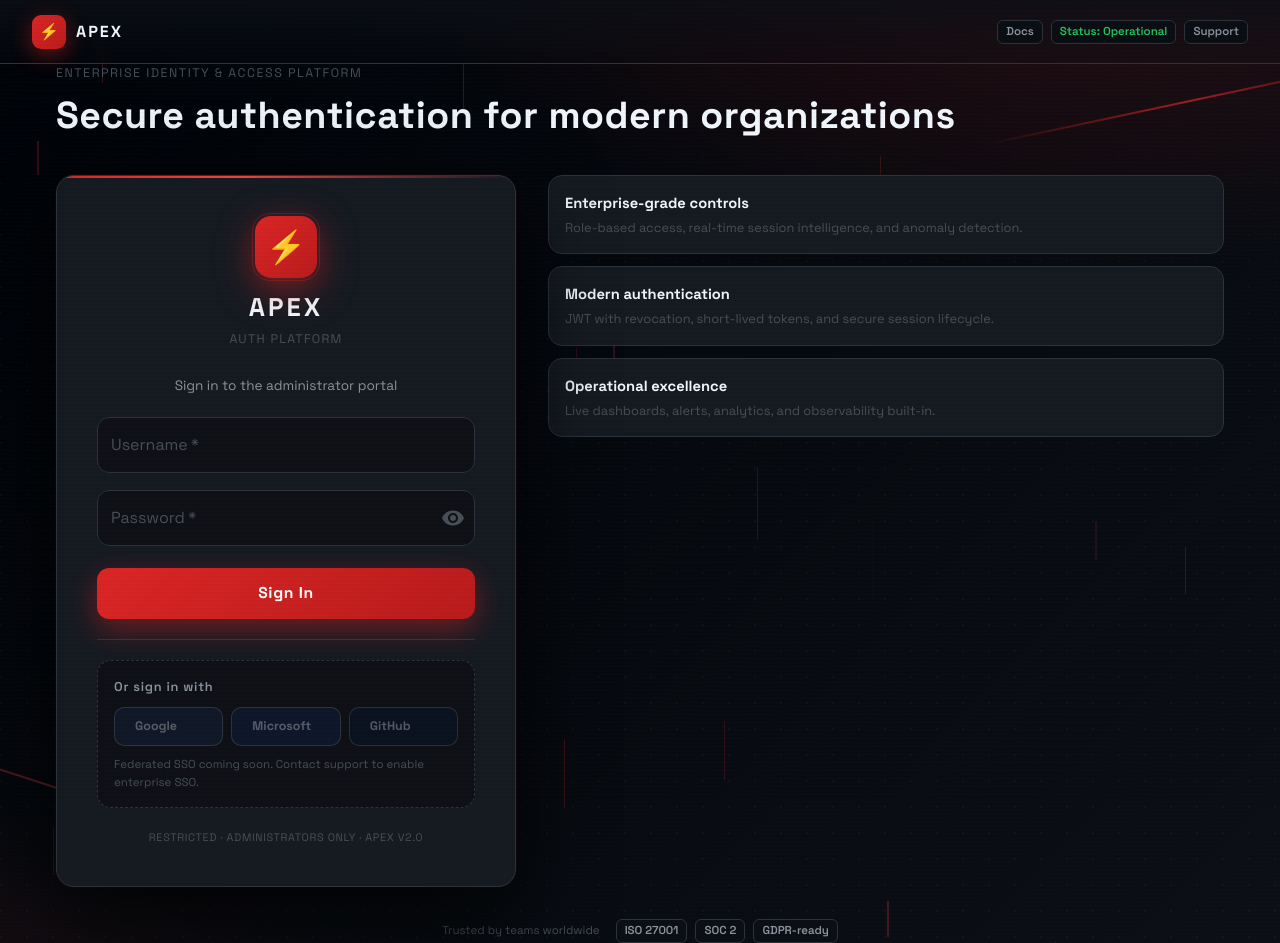
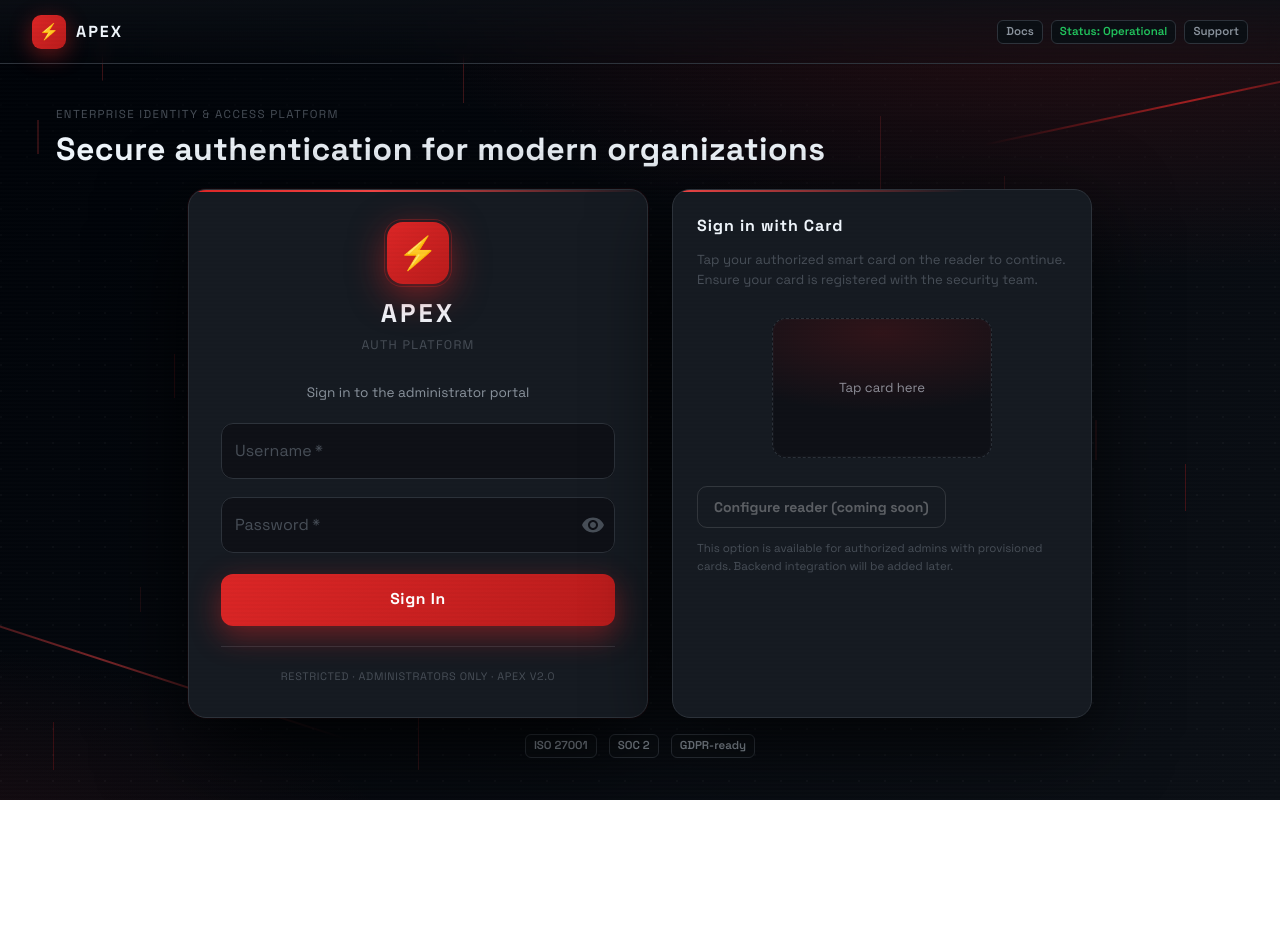
Before and after one commit to rudranshhere009/Authentication-Server, a React (Create React App) app in the folder admin-dashboard/: page /login in a window 1280 px wide. After the commit the page ends 800 px from the top, so only its background shows below. Built offline with nearby package versions, Linux system fonts and the light colour scheme; no server answers.

Commit message:
Theme Alterations

```diff
--- a/admin-dashboard/src/Components/LoginForm.jsx
+++ b/admin-dashboard/src/Components/LoginForm.jsx
@@ -69,7 +69,7 @@ function LoginForm({ handleLogin, error, isLoading }) {
   return (
     <Box
       sx={{
-        minHeight: "100vh",
+        height: "100vh",
         position: "relative",
         overflow: "hidden",
         display: "flex",
@@ -237,27 +237,27 @@ function LoginForm({ handleLogin, error, isLoading }) {
 
       {/* Centered container */}
       <Box sx={{ width: "100%", maxWidth: 1200, mt: { xs: 6, md: 8 }, px: 2, position: "relative", zIndex: 4 }}>
-        {/* Headline band */}
-        <Box sx={{ display: { xs: "none", lg: "block" }, mb: 4 }}>
-          <Typography sx={{ color: C.text500, fontSize: "0.78rem", letterSpacing: "0.12em", textTransform: "uppercase" }}>
+        {/* Headline band (compact to avoid scrolling) */}
+        <Box sx={{ display: { xs: "none", lg: "block" }, mb: 2 }}>
+          <Typography sx={{ color: C.text500, fontSize: "0.72rem", letterSpacing: "0.12em", textTransform: "uppercase" }}>
             Enterprise Identity & Access Platform
           </Typography>
-          <Typography sx={{ fontFamily: '"Orbitron", sans-serif', fontWeight: 900, fontSize: { lg: "2.35rem" }, color: C.text100, letterSpacing: "0.5px", mt: 0.5 }}>
+          <Typography sx={{ fontFamily: '"Orbitron", sans-serif', fontWeight: 900, fontSize: { lg: "2rem" }, color: C.text100, letterSpacing: "0.5px", mt: 0.25 }}>
             Secure authentication for modern organizations
           </Typography>
         </Box>
 
         {/* Main layout: centered card */}
-        <Box sx={{ display: "flex", alignItems: "flex-start", justifyContent: "center", gap: 4, flexWrap: "wrap" }}>
+        <Box sx={{ display: "flex", alignItems: "stretch", justifyContent: "center", gap: 3, flexWrap: "nowrap" }}>
           {/* Auth Card */}
           <Box
             sx={{
-              width: "100%",
-              maxWidth: 460,
+              width: 460,
+              flexShrink: 0,
               bgcolor: C.char600,
               border: `1px solid ${C.char400}`,
               borderRadius: "18px",
-              p: { xs: 3.5, sm: 5 },
+              p: 4,
               position: "relative",
               boxShadow: "0 28px 90px rgba(0,0,0,0.85), 0 0 0 1px rgba(220,38,38,0.08)",
               overflow: "hidden",
@@ -383,94 +383,94 @@ function LoginForm({ handleLogin, error, isLoading }) {
 
             <Divider sx={{ my: 2.5, borderColor: C.char400 }} />
 
-            {/* Sign in with card */}
-            <Box
-              sx={{
-                bgcolor: C.char700,
-                border: `1px dashed ${C.char400}`,
-                borderRadius: "14px",
-                p: 2,
-                display: "flex",
-                flexDirection: "column",
-                gap: 1.25,
-              }}
-            >
-              <Typography sx={{ color: C.text300, fontSize: "0.8rem", fontWeight: 600, letterSpacing: "0.06em" }}>
-                Or sign in with
-              </Typography>
-              <Box sx={{ display: "grid", gridTemplateColumns: "repeat(3, 1fr)", gap: 1 }}>
-                {[{label: 'Google', bg: '#111827', border: C.char400}, {label: 'Microsoft', bg: '#0f172a', border: C.char400}, {label: 'GitHub', bg: '#0b1220', border: C.char400}].map((p) => (
-                  <Button
-                    key={p.label}
-                    variant="outlined"
-                    disabled
-                    sx={{
-                      justifyContent: 'flex-start',
-                      color: C.text100,
-                      borderColor: p.border,
-                      bgcolor: p.bg,
-                      textTransform: 'none',
-                      fontWeight: 700,
-                      fontSize: '0.78rem',
-                      borderRadius: '10px',
-                      py: 1,
-                      '&:hover': { borderColor: C.redLt, bgcolor: `${C.redGlow}` },
-                    }}
-                  >
-                    {p.label}
-                  </Button>
-                ))}
-              </Box>
-              <Typography sx={{ color: C.text500, fontSize: '0.72rem' }}>
-                Federated SSO coming soon. Contact support to enable enterprise SSO.
-              </Typography>
-            </Box>
-
-            <Typography variant="caption" sx={{ display: "block", textAlign: "center", color: C.text500, mt: 2.5, fontSize: "0.68rem", fontFamily: '"Space Grotesk", sans-serif', letterSpacing: "0.06em", textTransform: "uppercase" }}>
+            <Typography variant="caption" sx={{ display: "block", textAlign: "center", color: C.text500, mt: 2, fontSize: "0.68rem", fontFamily: '"Space Grotesk", sans-serif', letterSpacing: "0.06em", textTransform: "uppercase" }}>
               Restricted · Administrators Only · APEX v2.0
             </Typography>
           </Box>
 
-          {/* Right-side value props (desktop) */}
-          <Box sx={{ display: { xs: "none", lg: "flex" }, flexDirection: "column", gap: 1.5, minWidth: 420, flex: 1 }}>
-            <Box sx={{
+          {/* Right-side: Sign in with Card (frontend only) */}
+          <Box sx={{ width: 420, flexShrink: 0, display: { xs: "none", md: "flex" } }}>
+            <Box
+              sx={{
                 bgcolor: C.char600,
                 border: `1px solid ${C.char400}`,
-              borderRadius: "14px",
-              p: 2,
-            }}>
-              <Typography sx={{ color: C.text100, fontWeight: 700, fontSize: "0.92rem" }}>Enterprise-grade controls</Typography>
-              <Typography sx={{ color: C.text500, fontSize: "0.8rem", mt: 0.5 }}>Role-based access, real-time session intelligence, and anomaly detection.</Typography>
+                borderRadius: "18px",
+                p: 3,
+                display: "flex",
+                flexDirection: "column",
+                gap: 1.5,
+                alignSelf: "stretch",
+                position: "relative",
+                overflow: "hidden",
+                boxShadow: "0 24px 80px rgba(0,0,0,0.7)",
+                "&::before": {
+                  content: '""',
+                  position: "absolute",
+                  top: 0,
+                  left: 0,
+                  right: 0,
+                  height: 2,
+                  background: `linear-gradient(90deg, ${C.redLt} 0%, transparent 70%)`,
+                },
+              }}
+            >
+              <Typography sx={{ color: C.text100, fontWeight: 800, fontSize: "1rem", letterSpacing: "0.06em" }}>
+                Sign in with Card
+              </Typography>
+              <Typography sx={{ color: C.text500, fontSize: "0.82rem", lineHeight: 1.5 }}>
+                Tap your authorized smart card on the reader to continue. Ensure your card is registered with the security team.
+              </Typography>
+
+              <Box sx={{ display: 'flex', alignItems: 'center', justifyContent: 'center', py: 2 }}>
+                <Box
+                  sx={{
+                    width: 220,
+                    height: 140,
+                    borderRadius: '14px',
+                    border: `1px dashed ${C.char400}`,
+                    bgcolor: C.char700,
+                    display: 'flex',
+                    alignItems: 'center',
+                    justifyContent: 'center',
+                    boxShadow: 'inset 0 0 0 1px rgba(255,255,255,0.02)',
+                    position: 'relative',
+                    overflow: 'hidden',
+                  }}
+                >
+                  <Box sx={{ position: 'absolute', inset: 0, background: `radial-gradient(200px 80px at 50% 10%, ${C.redGlow}, transparent)` }} />
+                  <Typography sx={{ color: C.text300, fontSize: '0.82rem' }}>Tap card here</Typography>
                 </Box>
-            <Box sx={{
-              bgcolor: C.char600,
-              border: `1px solid ${C.char400}`,
-              borderRadius: "14px",
-              p: 2,
-            }}>
-              <Typography sx={{ color: C.text100, fontWeight: 700, fontSize: "0.92rem" }}>Modern authentication</Typography>
-              <Typography sx={{ color: C.text500, fontSize: "0.8rem", mt: 0.5 }}>JWT with revocation, short-lived tokens, and secure session lifecycle.</Typography>
               </Box>
-            <Box sx={{
-              bgcolor: C.char600,
-              border: `1px solid ${C.char400}`,
-              borderRadius: "14px",
-              p: 2,
-            }}>
-              <Typography sx={{ color: C.text100, fontWeight: 700, fontSize: "0.92rem" }}>Operational excellence</Typography>
-              <Typography sx={{ color: C.text500, fontSize: "0.8rem", mt: 0.5 }}>Live dashboards, alerts, analytics, and observability built-in.</Typography>
+
+              <Button
+                variant="outlined"
+                disabled
+                sx={{
+                  alignSelf: 'flex-start',
+                  borderColor: C.char400,
+                  color: C.text300,
+                  textTransform: 'none',
+                  fontWeight: 700,
+                  borderRadius: '10px',
+                  px: 2,
+                  '&:hover': { borderColor: C.redLt },
+                }}
+              >
+                Configure reader (coming soon)
+              </Button>
+
+              <Typography sx={{ color: C.text500, fontSize: '0.72rem' }}>
+                This option is available for authorized admins with provisioned cards. Backend integration will be added later.
+              </Typography>
             </Box>
           </Box>
         </Box>
 
-        {/* Trust bar */}
-        <Box sx={{ mt: 4, display: "flex", alignItems: "center", justifyContent: "center", gap: 2, flexWrap: "wrap" }}>
-          <Typography sx={{ color: C.text500, fontSize: "0.72rem" }}>Trusted by teams worldwide</Typography>
-          <Box sx={{ display: "flex", gap: 1 }}>
+        {/* Compact footer to avoid scroll */}
+        <Box sx={{ mt: 2, display: "flex", alignItems: "center", justifyContent: "center", gap: 1.5, flexWrap: "wrap" }}>
           <Chip label="ISO 27001" size="small" sx={{ bgcolor: "#0b0f14", border: `1px solid ${C.char400}`, color: C.text300 }} />
           <Chip label="SOC 2" size="small" sx={{ bgcolor: "#0b0f14", border: `1px solid ${C.char400}`, color: C.text300 }} />
           <Chip label="GDPR-ready" size="small" sx={{ bgcolor: "#0b0f14", border: `1px solid ${C.char400}`, color: C.text300 }} />
-          </Box>
         </Box>
       </Box>
     </Box>
```
Lines whose indentation alone changed are shown as unchanged.
